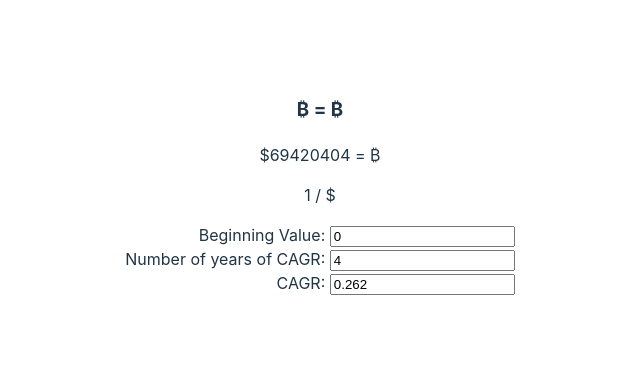
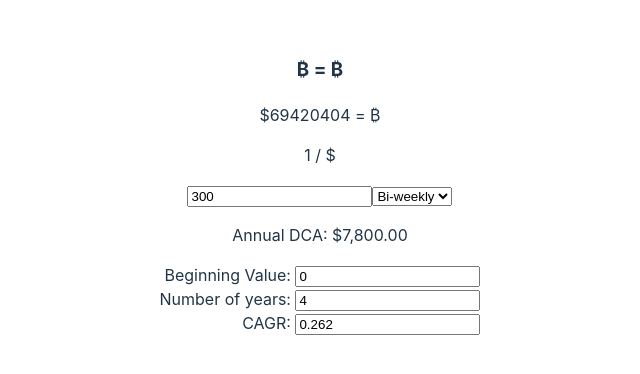
Before and after one commit to dielawn/btc_calc, a React (Vite) app: page / in a window 1280 px wide. Shown: the part 214-588 px from the top of the page, without its empty margins (320-960 px from the left). Built offline with nearby package versions, Linux system fonts and the light colour scheme; no server answers; some icons are missing.

Commit message:
dca calc

```diff
--- a/src/App.jsx
+++ b/src/App.jsx
@@ -2,6 +2,7 @@ import { useEffect, useState } from 'react'
 import { CAGR } from './Cagr'
 import { numberWithCommas } from './utils'
 import BTCPrice from './BtcPrice'
+import { DcaCalc } from './Dcs'
 import { CoastFi } from './CaostFi'
 import { Fi } from './Fi'
 import './App.css'
@@ -20,20 +21,13 @@ function App() {
   const [btcPrice, setBtcPrice] = useState(null)
   const [error, setError] = useState(null)//api call error
 
+  const [annualDca, setAnnualDca] = useState(0)
+
 
   const satsPerDolla = 100000000 / btcPrice
 
   const fireNum = (annualExpenses * yearsOfWd)
   const coastFINum = fireNum / ((1 + (rateOfReturn / 100)) ** yearsUntilWd)
-
-
-  // function numberWithCommas(x) {
-  //   return x.toString().replace(/\B(?=(\d{3})+(?!\d))/g, ",");
-  // }
-
-  useEffect(() => {
-
-  })
 
   return (
     <>
@@ -44,6 +38,10 @@ function App() {
       <p>${btcPrice} = &#x20BF;</p>
       <p>{satsPerDolla.toFixed()} <i className="fak fa-light"></i> / $</p>
      </>
+    )}
+    {btcPrice && (<DcaCalc setAnnualDca={setAnnualDca} />)}
+    {annualDca > 0 && (
+      <p>Annual DCA: ${numberWithCommas(annualDca.toFixed(2))}</p>
     )}
 
     {fireNum > 0 && (
--- a/src/Cagr.jsx
+++ b/src/Cagr.jsx
@@ -27,7 +27,7 @@ export function CAGR() {
                 onChange={(e) => setBeginningValue(e.target.value)}
             />
             </label>
-            <label htmlFor="yearOfCAGRInput">Number of years of CAGR:{' '}
+            <label htmlFor="yearOfCAGRInput">Number of years:{' '}
             <input
                 type="number"
                 id='yearOfCAGRInput'
--- /dev/null
+++ b/src/Dcs.jsx
@@ -0,0 +1,52 @@
+import { useEffect, useState } from "react"
+
+
+export function DcaCalc({setAnnualDca}) {
+
+    const [dca, setDca] = useState(300)
+    const [dcaFreq, setDcaFreq] = useState('bi-weekly')
+
+    const dcaFreqValues = {
+        'annually': 1,
+        'monthly': 12,
+        'bi-weekly': 26,
+        'weekly': 52,
+        'daily': 365,
+      }
+
+    useEffect(() => {
+        setAnnualDca( dca * dcaFreqValues[dcaFreq])
+    }, [dca, dcaFreq ])
+
+    function handDcaChange(e) {
+        const dcaValue = Number(e.target.value)
+        setDca(dcaValue)
+    }
+
+    function handleDcaFreq(interval) {
+       setDcaFreq(interval)
+    }
+
+    return (
+        <div>
+            <label htmlFor="dcaInput">
+                <input
+                    type="number"
+                    id="dcaInput"
+                    value={dca}
+                    onChange={(e) => handDcaChange(e)}
+                />
+            </label>
+            <select name="dcaFreqSelect" id="dcaFreqSelect" onChange={(e) => handleDcaFreq(e.target.value)}>
+                <option value="annually">Annually</option>
+                <option value="monthly">Monthly</option>
+                <option selected value="bi-weekly">Bi-weekly</option>
+                <option value="weekly">Weekly</option>
+                <option value="daily">Daily</option>
+            </select>
+
+
+        </div>
+    )
+
+}
```
